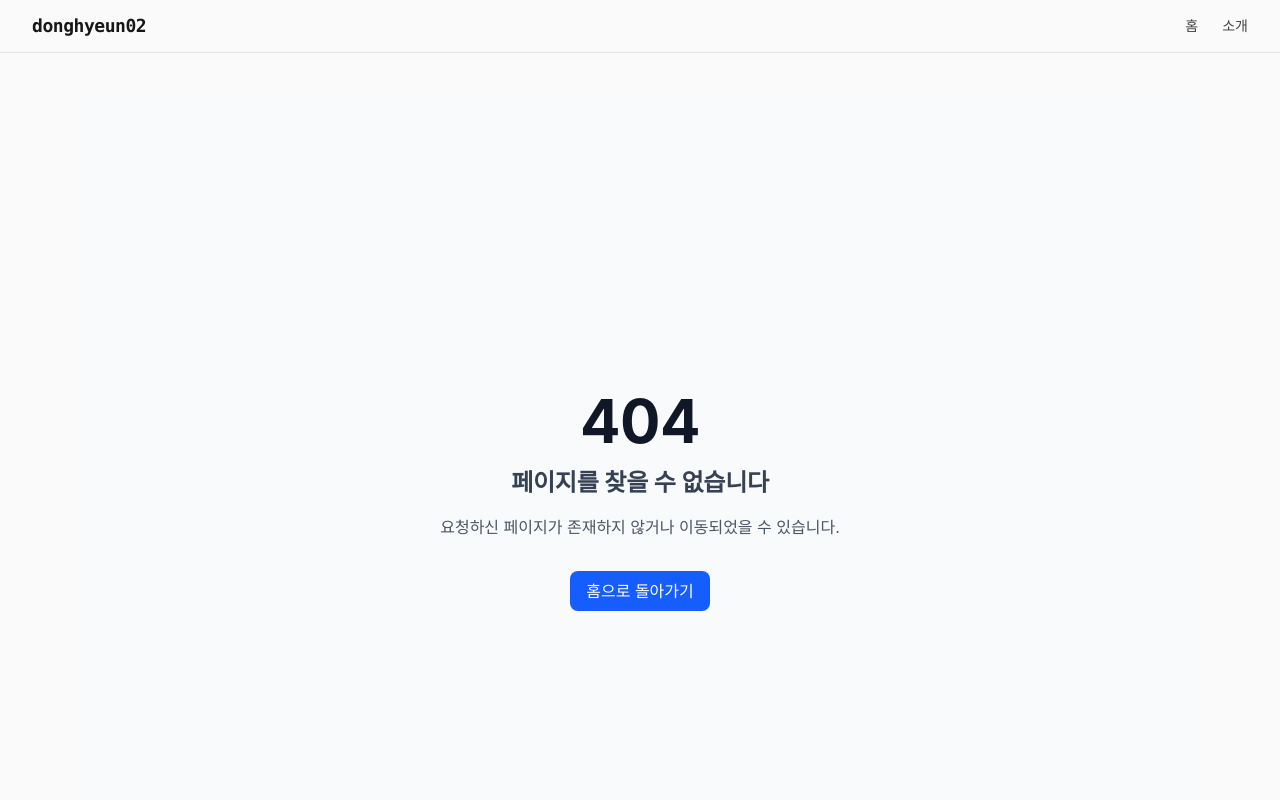
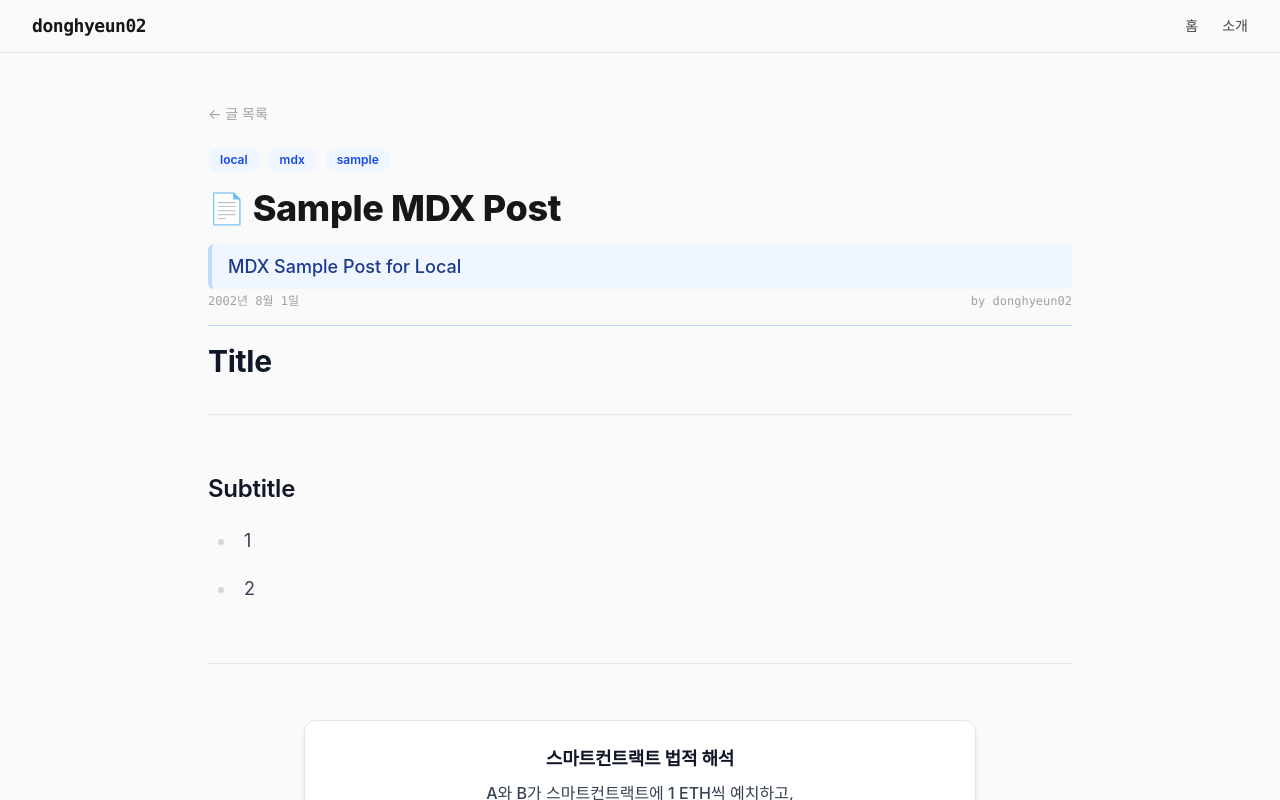
Before and after one commit to donghyeun02/blog, a Next.js app: page /local-mdx in a window 1280 px wide. Before the commit this address had no page. Shown: the top 800 px of the page. Built offline with nearby package versions, Linux system fonts and the light colour scheme.

Commit message:
feat: local에서 mdx 보기 기능 추가

```diff
--- /dev/null
+++ b/src/app/api/local-mdx/route.ts
@@ -0,0 +1,30 @@
+import { NextRequest, NextResponse } from 'next/server';
+import fs from 'fs';
+import path from 'path';
+
+export async function GET(request: NextRequest) {
+  const { searchParams } = new URL(request.url);
+  const file = searchParams.get('file');
+
+  if (!file) {
+    return NextResponse.json(
+      { error: 'File parameter is required' },
+      { status: 400 }
+    );
+  }
+
+  try {
+    const filePath = path.join(process.cwd(), 'src', 'app', 'local-mdx', file);
+
+    if (!fs.existsSync(filePath)) {
+      return NextResponse.json({ error: 'File not found' }, { status: 404 });
+    }
+
+    const content = fs.readFileSync(filePath, 'utf-8');
+
+    return NextResponse.json({ content });
+  } catch (error) {
+    console.error('Error reading MDX file:', error);
+    return NextResponse.json({ error: 'Failed to read file' }, { status: 500 });
+  }
+}
--- /dev/null
+++ b/src/app/local-mdx/page.tsx
@@ -0,0 +1,64 @@
+'use client';
+
+import { useState, useEffect } from 'react';
+import { evaluate } from '@mdx-js/mdx';
+import * as runtime from 'react/jsx-runtime';
+import remarkGfm from 'remark-gfm';
+import { mdxComponents } from '@/components/mdx-components';
+import BlogPostLayout from '@/components/BlogPostLayout';
+
+export default function LocalMdxPage() {
+  const [mdxContent, setMdxContent] = useState<React.ReactElement | null>(null);
+  const [loading, setLoading] = useState(true);
+
+  useEffect(() => {
+    const loadMdxContent = async () => {
+      try {
+        const response = await fetch('/api/local-mdx?file=sample.mdx');
+        const { content } = await response.json();
+
+        const { default: MdxComponent } = await evaluate(content, {
+          ...runtime,
+          remarkPlugins: [remarkGfm],
+          development: false,
+        });
+
+        setMdxContent(<MdxComponent components={mdxComponents} />);
+      } catch (error) {
+        console.error('Failed to load MDX content:', error);
+      } finally {
+        setLoading(false);
+      }
+    };
+
+    loadMdxContent();
+  }, []);
+
+  if (loading) {
+    return (
+      <div className="text-center py-8">
+        <div className="animate-spin rounded-full h-8 w-8 border-b-2 border-blue-600 mx-auto"></div>
+        <p className="mt-4 text-gray-600">Loading...</p>
+      </div>
+    );
+  }
+
+  if (mdxContent) {
+    return (
+      <BlogPostLayout
+        title="Sample MDX Post"
+        date="2002-08-01"
+        tags={['local', 'mdx', 'sample']}
+        summary="MDX Sample Post for Local"
+      >
+        {mdxContent}
+      </BlogPostLayout>
+    );
+  }
+
+  return (
+    <div className="text-center py-8">
+      <p className="text-gray-600">Failed to load MDX content</p>
+    </div>
+  );
+}
--- /dev/null
+++ b/src/app/local-mdx/sample.mdx
@@ -0,0 +1,12 @@
+## Title
+
+---
+
+### Subtitle
+
+- 1
+- 2
+
+---
+
+<SmartContractLegalQuiz />
--- a/src/local-mdx/sample.mdx
+++ /dev/null
@@ -1,3 +0,0 @@
-## dkdk
-
-<SmartContractLegalQuiz />
```
